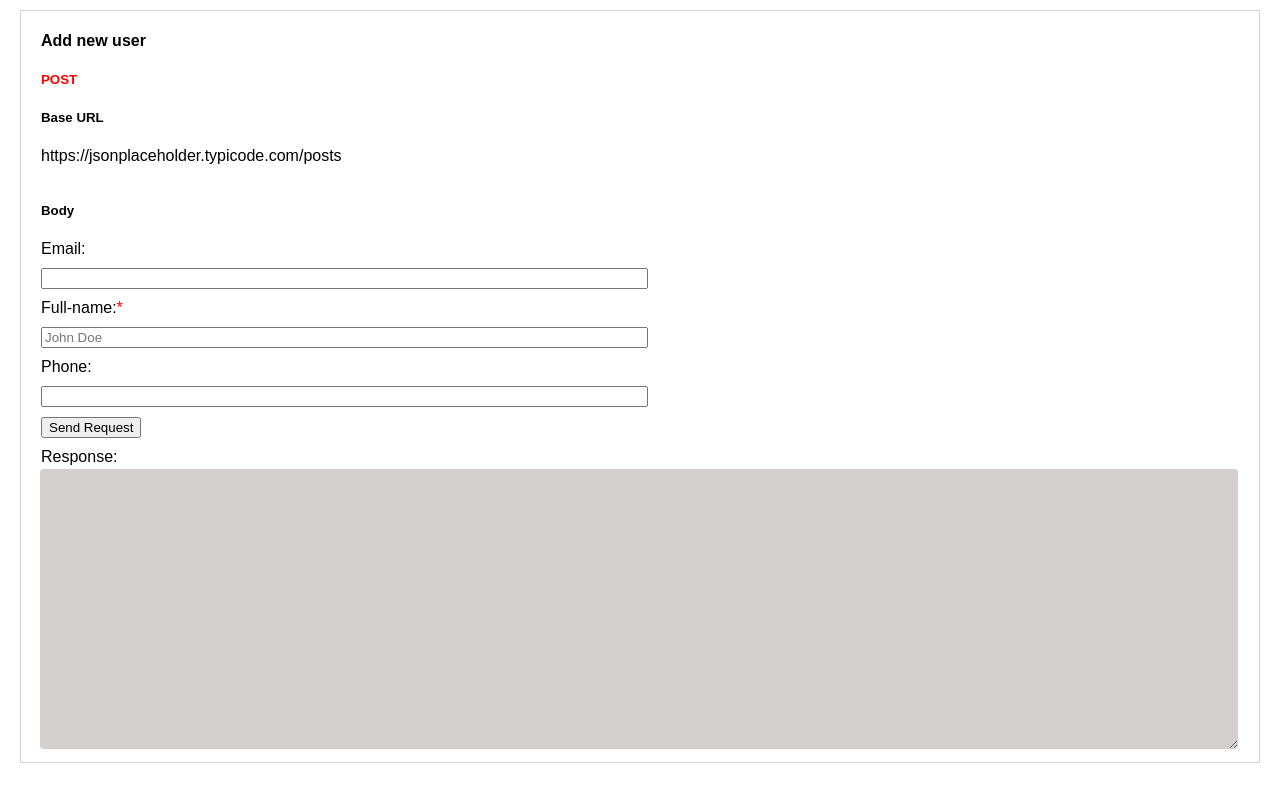
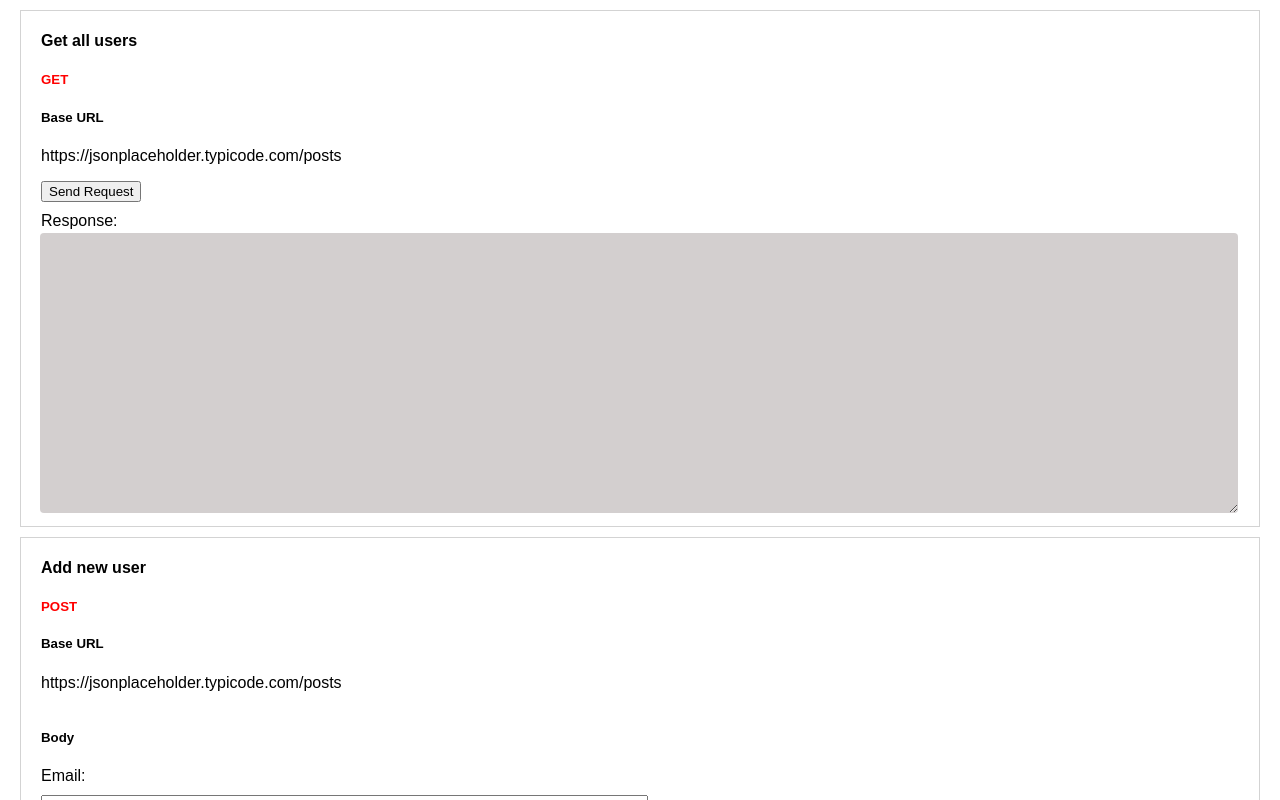
Before and after one commit to Bigghead/API-Explorer, a React (Create React App) app in the folder client/: page / in a window 1280 px wide. Shown: the top 800 px of the page. Built offline with nearby package versions, Linux system fonts and the light colour scheme.

Commit message:
update readme with requirements

```diff
--- a/client/src/App.js
+++ b/client/src/App.js
@@ -8,6 +8,12 @@ class App extends Component {
 
     state = {
         configs: [
+            {
+                title: 'Get all users',
+                url: 'https://jsonplaceholder.typicode.com/posts',
+                method: 'GET',
+                body: []
+            },
             {
                 title: 'Add new user',
                 url: 'https://jsonplaceholder.typicode.com/posts',
```
Also changed, not shown: 1 other file (tests, documents, lock files or other folders).
